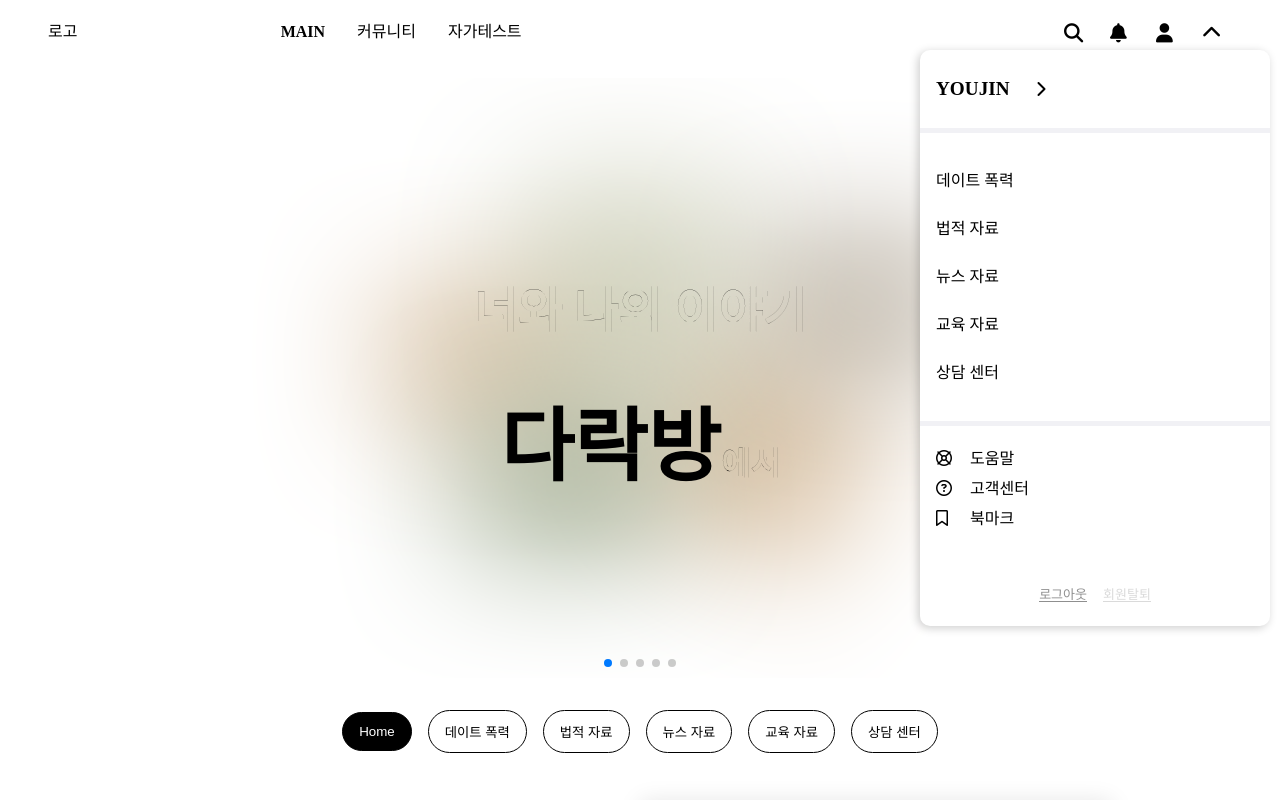
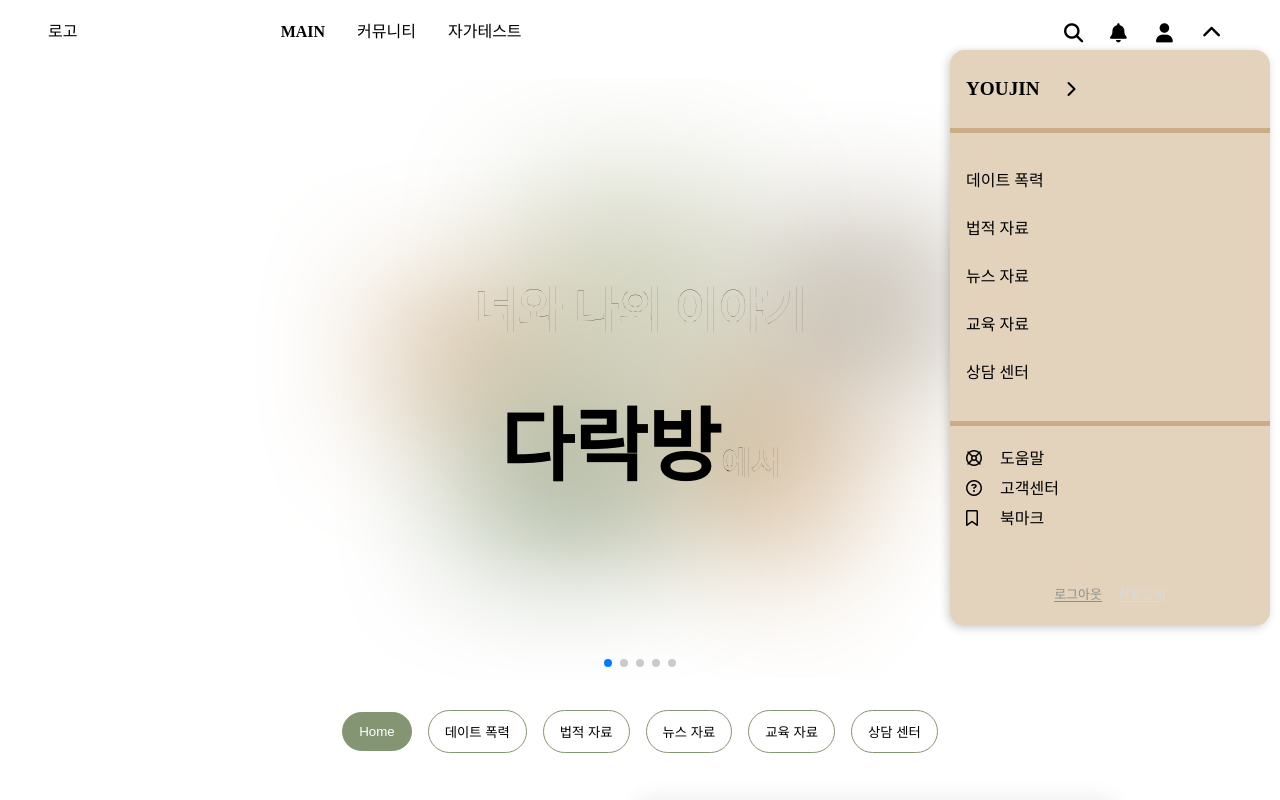
Before and after one commit to CloudHubb/FrontEnd, a React (Vite) app: page /home in a window 1280 px wide. Both pictures are taken after a click on the icon 1217 px from the left and 39 px from the top of the page. Shown: the top 800 px of the page. Built offline with nearby package versions, Linux system fonts and the light colour scheme.

Commit message:
[ :lipstick: | style 수정 ] main 페이지 css 수정

```diff
--- a/src/components/footer/Footer.css
+++ b/src/components/footer/Footer.css
@@ -5,7 +5,7 @@ footer {
   max-width: 1920px;
   width: 100%;
   margin: 6em auto 0;
-  background-color: black;
+  background-color: #705d3f;
   padding: 6rem;
 }
 
--- a/src/components/header/_components/HeaderMenu.css
+++ b/src/components/header/_components/HeaderMenu.css
@@ -1,19 +1,19 @@
 .headerMenuCon {
   box-shadow: -2px 2px 10px rgba(0, 0, 0, 0.2);
-  border-radius: 10px;
-  width: 350px;
+  border-radius: 15px;
+  width: 320px;
   position: absolute;
   z-index: 999;
   right: 10px;
   top: 50px;
-  background-color: white;
+  background-color: #e3d3bc;
 }
 
 .userName {
   padding: 1.5rem 1rem;
   display: flex;
   gap: 1rem;
-  border-bottom: 5px solid #dbdce563;
+  border-bottom: 5px solid #ccac85;
   cursor: pointer;
 }
 .userName > p {
@@ -28,7 +28,7 @@
   padding: 1.5rem 1rem;
   display: flex;
   flex-direction: column;
-  border-bottom: 5px solid #dbdce563;
+  border-bottom: 5px solid #ccac85;
 }
 .category > * {
   padding: 1rem 0;
--- a/src/pages/home/_styles/section2.css
+++ b/src/pages/home/_styles/section2.css
@@ -15,11 +15,11 @@ section {
   padding: 0.7rem 1rem;
   background-color: white;
   border-radius: 1.5rem;
-  border: 1px solid black;
+  border: 1px solid #849573;
 }
 .section2Nav button:hover,
 .section2Nav .activeButton {
-  background-color: black;
+  background-color: #849573;
   color: white;
   transition: 0.3s;
 }
```
